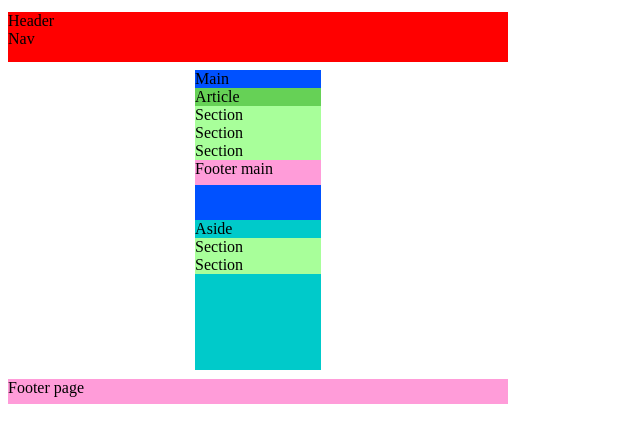
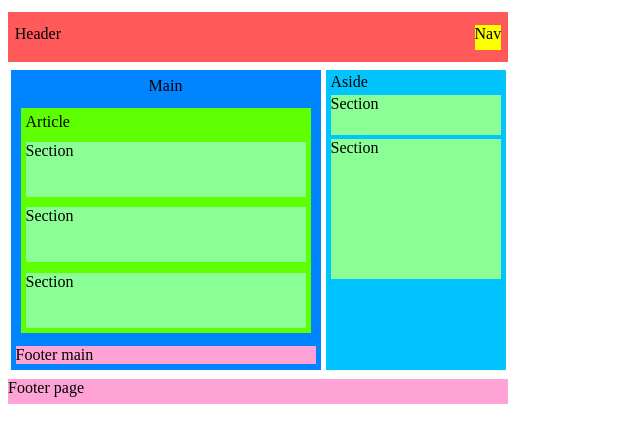
Before and after one commit to JesusIsKingYe/Flexbox-y-Estructuras-sem-nticas, a plain HTML site: page TPFlexBoxLautaroMartinez/index2.html in a window 1280 px wide. Shown: the whole page, without its empty margins (0-640 px from the left). Drawn offline with Linux system fonts and the light colour scheme.

Commit message:
Add files via upload

```diff
--- a/TPFlexBoxLautaroMartinez/css/style2.css
+++ b/TPFlexBoxLautaroMartinez/css/style2.css
@@ -1,50 +1,110 @@
 body {
     width: 500px;
     height: 400px;
-    background-color: white;
+    background-color: #ffffff;
+    display: flex;
+    flex-direction: column;
+    justify-content: space-around;
+    align-content: space-around;
+    align-items: stretch
+}
+
+header {
+    width: 100%;
+    height: 50px;
+    background-color: #ff5959;
     display: flex;
     flex-wrap: wrap;
+    flex-direction: row;
+    align-content: space-around;
+    justify-content: space-around;
+    column-gap: 80%;
+}
+
+nav {
+    height: 25px;
+    background-color: #fbff00;
+}
+
+main {
+    width: 310px;
+    height: 300px;
+    background-color: rgb(0, 132, 255);
+    display: flex;
+    flex-wrap: wrap;
+    flex-direction: column;
+    align-content: space-around;
+    justify-content: space-around;
+    align-items: center;
+}
+
+#fot {
+    width: 100%;
+    height: 25px;
+    background-color: #ffa3d6;
+}
+
+#fotmain {
+    width: 300px;
+}
+
+#div1 {
+    height: 300px;
+    width: 100%;
+    display: flex;
+    flex-direction: row;
+    justify-content: space-around;
+}
+
+aside{
+    width: 180px;
+    height: 300px;
+    background-color: #00c3ff;
+}
+
+footer {
+    background-color: #ffa3d6;
+}
+
+article {
+    height: 75%;
+    width: 290px;
+    background-color: #5eff00;
+   display: flex;
+    flex-wrap: wrap;
+    flex-direction: column;
     align-content: space-around;
     justify-content: space-around;
     align-items: flex-start;
 }
 
-header {
-    width: 100%;
-    height: 50px;
-    background-color: rgb(255, 0, 0);
-}
-
-main {
-    width: 100%;
-    height: 150px;
-    background-color: rgb(0, 81, 255);
-
-}
-
-article {
-    background-color: rgb(102, 209, 86);
+.section-main {
+    width: 280px;
+    height: 55px;
 }
 
 section {
-    background-color: rgb(168, 255, 154);
+    background-color: #8bff95;
 }
 
 aside {
-    width: 100%;
-    height: 150px;
-    background-color: rgb(0, 202, 202);
+    display: flex;
+    flex-wrap: wrap;
+    flex-direction: column;
+    align-items: flex-start;
+    align-content: space-around;
+    justify-content: space-around;
+}
+#aside-section {
+    height: 40px;
+    width: 170px;
 }
 
-footer {
-    width: 100%;
-    height: 25px;
-    background-color: rgb(255, 156, 217);
+#aside-section2 {
+    height: 140px;
+    width: 170px;
 }
 
-#div1 {
-    background-color: white;
-    display: flex;
-    flex-wrap: wrap;
-
+#divinvisiblexd {
+    height: 85px;
 }
--- a/TPFlexBoxLautaroMartinez/css/style3.css
+++ b/TPFlexBoxLautaroMartinez/css/style3.css
@@ -0,0 +1,79 @@
+body {
+    height: 350px;
+    width: 500px;
+    background-color: white;
+    display: flex;
+    flex-wrap: wrap;
+    flex-direction: column;
+    align-content: space-around;
+    justify-content: space-around;
+    align-items: flex-start;
+    text-align: center;
+}
+
+header {
+    width: 100%;
+    background-color: green;
+    height: 50px;
+    border-radius: 10px;
+}
+
+nav {
+    width: 100%;
+    background-color: rgb(140, 0, 255);
+    height: 25px;
+    border-radius: 10px;
+}
+
+div {
+    display: flex;
+    flex-direction: row;
+    height: 200px;
+    width: 500px;
+    background-color: white;
+    flex-wrap: wrap;
+    flex-direction: row;
+    align-content: space-around;
+    justify-content: space-between;
+    align-items: flex-start;
+}
+
+aside {
+    height: 100%;
+    width: 100px;
+    background-color: #ff0000;
+    border-radius: 10px;
+}
+
+main {
+    height: 200px;
+    width: 385px;
+    background-color: black;
+    color: white;
+    display: flex;
+    flex-direction: column;
+    align-items: center;
+    justify-content: space-around;
+    border-radius: 10px;
+}
+
+article {
+    height: 100px;
+    width: 300px;
+    background-color: rgb(255, 208, 0);
+    border-radius: 10px;
+}
+
+#segundasec{
+    height: 20px;
+    width: 300px;
+    background-color: rgb(255, 208, 0);
+    border-radius: 10px;
+}
+
+footer{
+    width: 100%;
+    background-color: rgb(255, 0, 221);
+    height: 50px;
+    border-radius: 10px;
+}
--- a/TPFlexBoxLautaroMartinez/css/styles.css
+++ b/TPFlexBoxLautaroMartinez/css/styles.css
@@ -1,6 +1,6 @@
 body {
     width: 500px;
-    height: 225px;
+    height: 500px;
     background-color: white;
     display: flex;
     flex-wrap: wrap;
@@ -13,42 +13,42 @@ body {
 
 header {
     height: 40px;
-    width: 100%;
+    width: 475px;
     background-color: rgb(0, 238, 255);
 }
 
 nav {
     height: 20px;
-    width: 100%;
+    width: 475px;
     background-color: rgb(255, 95, 95);
 }
 
 footer {
     height: 30px;
-    width: 100%;
+    width: 475px;
     background-color: rgb(135, 255, 215);
 }
 
 section {
-    height: 40%;
+    height: 160px;
     width: 100%;
     background-color: rgb(255, 253, 122);
 }
 
+article {
+    height: 160px;
+    width: 100%;
+    background-color: rgb(255, 175, 228);
+}
+
 aside {
-    height: 100px;
+    height: 350px;
     width: 30%;
     background-color: rgb(255, 253, 122);
 }
 
-article {
-    height: 50%;
-    width: 100%;
-    background-color: rgb(255, 175, 228);
-}
-
 #div1 {
-    height: 100px;
+    height: 350px;
     width: 100%;
     background-color: white;
     display: flex;
@@ -59,12 +59,14 @@ article {
 }
 
 #div2 {
-    height: 100%;
+    height: 350px;
     width: 60%;
     background-color: white;
     display: flex;
     flex-wrap: wrap;
-    align-content: space-around;
+    flex-direction: column;
+    align-items: flex-start;
     justify-content: space-around;
-    align-items: flex-start;
+    align-content: space-between;
+    row-gap: 27px;
 }
--- a/TPFlexBoxLautaroMartinez/index2.html
+++ b/TPFlexBoxLautaroMartinez/index2.html
@@ -13,17 +13,18 @@
    <div id="div1">
     <main> Main
         <article> Article
-            <section> Section </section>
-            <section> Section </section>
-            <section> Section </section>
+            <section class="section-main"> Section </section>
+            <section class="section-main"> Section </section>
+            <section class="section-main"> Section </section>
         </article>
-        <footer> Footer main </footer>
+        <footer id="fotmain"> Footer main </footer>
     </main>
     <aside> Aside
-            <section> Section </section>
-            <section> Section </section>
-    </aside>
+            <section id="aside-section"> Section </section>
+            <section id="aside-section2"> Section </section>
+            <div id="divinvisiblexd"></div>
+     </aside>
    </div>
-    <footer> Footer page </footer>
+    <footer id="fot"> Footer page </footer>
 </body>
 </html>
```
Also changed, not shown: TPFlexBoxLautaroMartinez/index3.html (+25 -0 lines).
